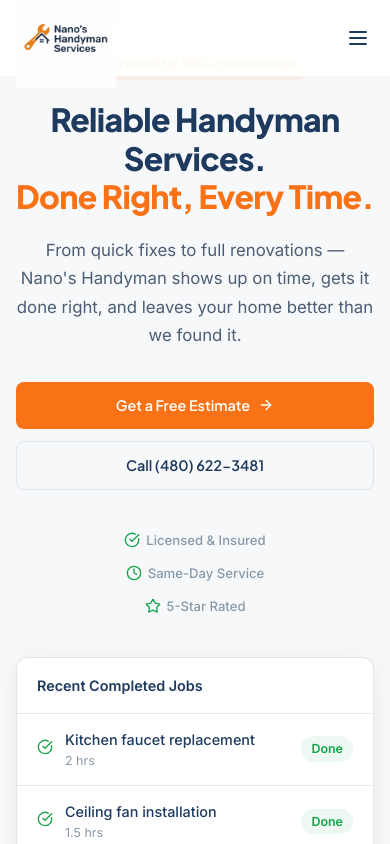
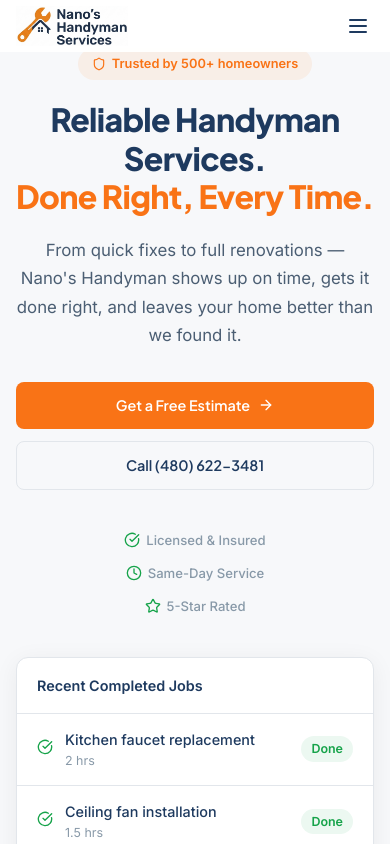
Before and after one commit to shawnholdings-creator/nanos-handyman, a React (Vite) app in the folder client/: page / in a window 390 px wide. Shown: the top 844 px of the page. Built offline with nearby package versions, Linux system fonts and the light colour scheme.

Commit message:
Crop logo whitespace (1024x1024 to 868x309), fix trust badge visibility

```diff
--- a/client/src/components/Hero.css
+++ b/client/src/components/Hero.css
@@ -106,7 +106,7 @@
   .hero__badge-top { margin-left: auto; margin-right: auto; }
 }
 @media (max-width: 480px) {
-  .hero { padding-top: 110px; min-height: auto; padding-bottom: 48px; }
+  .hero { padding-top: 90px; min-height: auto; padding-bottom: 48px; }
   .hero__actions { flex-direction: column; }
   .hero__actions .btn { width: 100%; }
   .hero__badges { flex-direction: column; align-items: center; gap: 12px; }
--- a/client/src/components/Navbar.css
+++ b/client/src/components/Navbar.css
@@ -26,9 +26,8 @@
   gap: 0;
 }
 .navbar__logo-img {
-  height: 120px;
+  height: 48px;
   width: auto;
-  margin: -20px 0;
 }
 .navbar__logo-text {
   font-family: var(--font-heading);
@@ -98,6 +97,6 @@
   .navbar__cta { display: none !important; }
   .navbar__hamburger { display: flex; }
   .navbar__mobile--open { display: flex; }
-  .navbar__logo-img { height: 100px; margin: -18px 0; }
+  .navbar__logo-img { height: 40px; }
   .navbar__logo-text { font-size: 1rem; margin-bottom: 3px; }
 }
--- a/package.json
+++ b/package.json
@@ -10,6 +10,7 @@
     "check": "tsc --noEmit"
   },
   "dependencies": {
+    "canvas": "^3.2.3",
     "framer-motion": "^12.23.22",
     "lucide-react": "^0.453.0",
     "react": "^19.2.1",
```
Also changed, not shown: client/public/logo.png, 1 other file (tests, documents, lock files or other folders).
